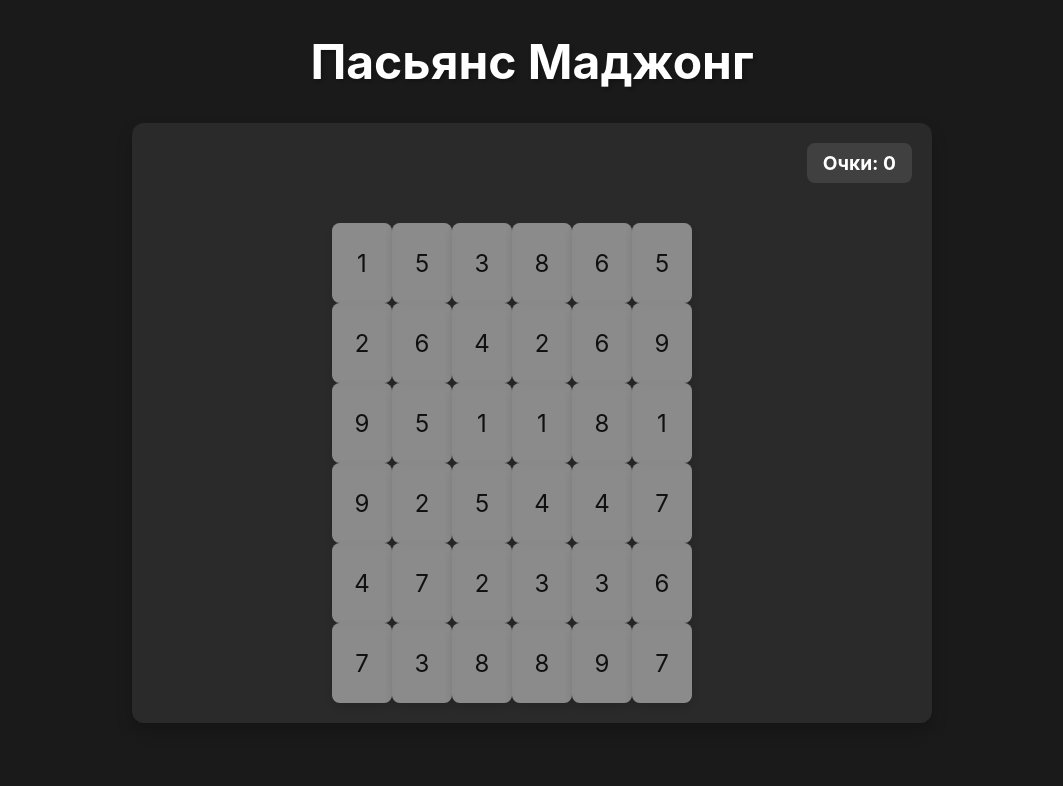
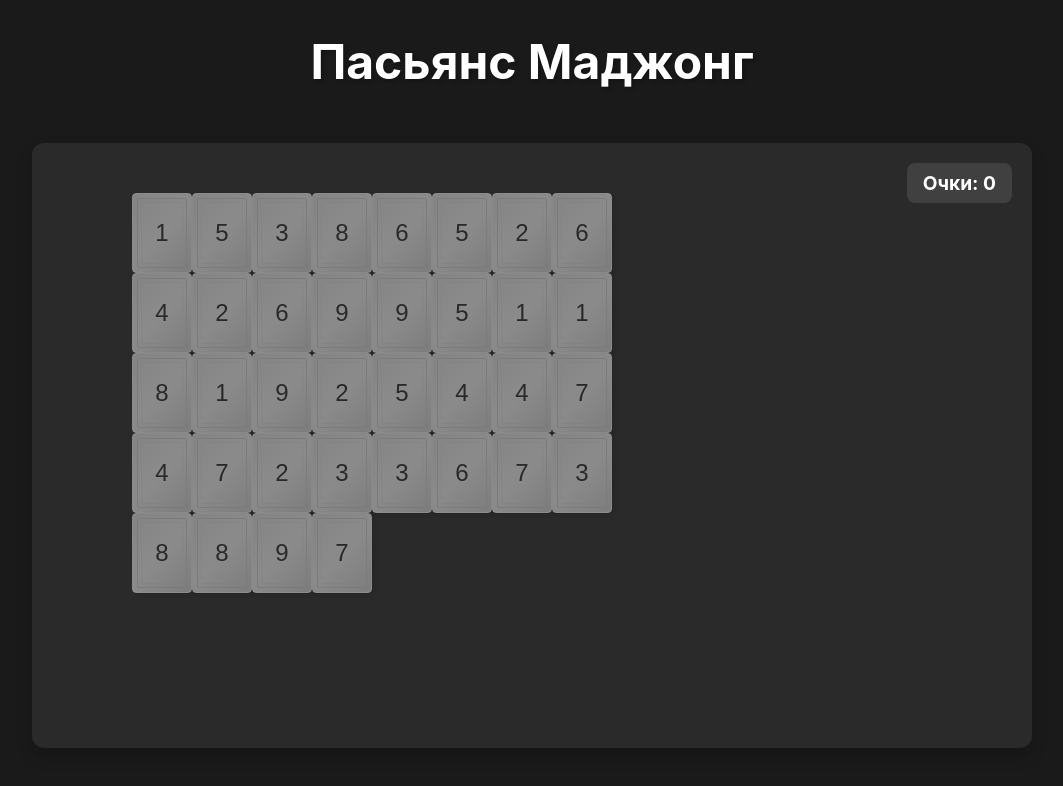
Before and after one commit to vvf11/monad-mahjong, a React (Create React App) app: page / in a window 1280 px wide. Both pictures are taken after a click on the button "Начать игру". Shown: the top 786 px of the page, without its empty margins (108-1171 px from the left). Built offline with nearby package versions, Linux system fonts and the light colour scheme.

Commit message:
Improve tile layout and styling

```diff
--- a/src/App.js
+++ b/src/App.js
@@ -19,8 +19,8 @@ const Title = styled.h1`
 `;
 
 const GameBoard = styled.div`
-  width: 800px;
-  height: 600px;
+  width: 1000px;
+  height: 800px;
   background-color: #2a2a2a;
   border-radius: 12px;
   box-shadow: 0 8px 16px rgba(0, 0, 0, 0.2);
@@ -30,6 +30,7 @@ const GameBoard = styled.div`
   position: relative;
   overflow: hidden;
   perspective: 1000px;
+  margin: 20px;
 `;
 
 const StartButton = styled.button`
@@ -104,21 +105,73 @@ function App() {
     const layout = [];
     let index = 0;
 
-    // Создаем пирамиду из 5 уровней
-    for (let z = 0; z < 5; z++) {
-      const layerSize = 6 - z; // Каждый следующий уровень меньше
-      for (let y = 0; y < layerSize; y++) {
-        for (let x = 0; x < layerSize; x++) {
+    // Создаем базовый слой (8x8)
+    const baseSize = 8;
+    for (let y = 0; y < baseSize; y++) {
+      for (let x = 0; x < baseSize; x++) {
         if (index < numbers.length) {
           layout.push({
             id: index,
             value: numbers[index],
-              x: 200 + x * 60 + z * 15, // Смещаем каждый уровень немного вправо
-              y: 100 + y * 80 + z * 15, // и вниз для эффекта 3D
-              z: z
+            x: 100 + x * 60,
+            y: 50 + y * 80,
+            z: 0
           });
           index++;
         }
+      }
+    }
+
+    // Добавляем второй слой (6x6)
+    const secondLayerSize = 6;
+    const secondLayerOffset = 1; // Смещение от края на 1 плитку
+    for (let y = 0; y < secondLayerSize; y++) {
+      for (let x = 0; x < secondLayerSize; x++) {
+        if (index < numbers.length) {
+          layout.push({
+            id: index,
+            value: numbers[index],
+            x: 100 + (secondLayerOffset + x) * 60 + 15,
+            y: 50 + (secondLayerOffset + y) * 80 + 15,
+            z: 1
+          });
+          index++;
+        }
+      }
+    }
+
+    // Добавляем третий слой (4x4)
+    const thirdLayerSize = 4;
+    const thirdLayerOffset = 2; // Смещение от края на 2 плитки
+    for (let y = 0; y < thirdLayerSize; y++) {
+      for (let x = 0; x < thirdLayerSize; x++) {
+        if (index < numbers.length) {
+          layout.push({
+            id: index,
+            value: numbers[index],
+            x: 100 + (thirdLayerOffset + x) * 60 + 30,
+            y: 50 + (thirdLayerOffset + y) * 80 + 30,
+            z: 2
+          });
+          index++;
+        }
+      }
+    }
+
+    // Добавляем верхний слой (2x2)
+    const topLayerSize = 2;
+    const topLayerOffset = 3; // Смещение от края на 3 плитки
+    for (let y = 0; y < topLayerSize; y++) {
+      for (let x = 0; x < topLayerSize; x++) {
+        if (index < numbers.length) {
+          layout.push({
+            id: index,
+            value: numbers[index],
+            x: 100 + (topLayerOffset + x) * 60 + 45,
+            y: 50 + (topLayerOffset + y) * 80 + 45,
+            z: 3
+          });
+          index++;
         }
       }
     }
--- a/src/components/Tile.js
+++ b/src/components/Tile.js
@@ -4,8 +4,8 @@ import styled from 'styled-components';
 const TileContainer = styled.div`
   width: 60px;
   height: 80px;
-  background-color: ${props => props.isSelected ? '#6d9eeb' : '#ffffff'};
-  border-radius: 8px;
+  background: linear-gradient(135deg, #f0f0f0 0%, #ffffff 50%, #e0e0e0 100%);
+  border-radius: 4px;
   position: absolute;
   left: ${props => props.x}px;
   top: ${props => props.y}px;
@@ -14,19 +14,41 @@ const TileContainer = styled.div`
   justify-content: center;
   align-items: center;
   font-size: 24px;
-  color: ${props => props.isSelected ? '#ffffff' : '#000000'};
-  box-shadow: 0 4px 8px rgba(0, 0, 0, 0.2);
+  font-family: "Noto Sans SC", sans-serif;
+  color: ${props => props.isSelected ? '#ff4444' : '#333333'};
+  box-shadow:
+    ${props => props.isSelected
+      ? '0 0 10px rgba(255, 68, 68, 0.5), 2px 2px 4px rgba(0, 0, 0, 0.2)'
+      : '2px 2px 4px rgba(0, 0, 0, 0.2)'};
   transition: all 0.3s ease;
   user-select: none;
-  transform: ${props => `translateZ(${props.z * 20}px)`};
+  transform:
+    ${props => `translateZ(${props.z * 20}px)
+    ${props.isSelected ? 'scale(1.05)' : 'scale(1)'}
+    ${props.isBlocked ? 'translateY(0)' : ''}`};
   opacity: ${props => props.isBlocked ? 0.6 : 1};
+  border: 1px solid #ccc;
+
+  &:before {
+    content: '';
+    position: absolute;
+    top: 4px;
+    left: 4px;
+    right: 4px;
+    bottom: 4px;
+    border: 1px solid #ddd;
+    border-radius: 2px;
+    pointer-events: none;
+  }
 
   &:hover {
-    transform: ${props => !props.isBlocked && `translateZ(${props.z * 20}px) translateY(-2px)`};
-    box-shadow: ${props => !props.isBlocked && '0 6px 12px rgba(0, 0, 0, 0.3)'};
+    ${props => !props.isBlocked && `
+      transform: translateZ(${props.z * 20}px) translateY(-2px) scale(1.02);
+      box-shadow: 0 6px 12px rgba(0, 0, 0, 0.2);
+    `}
   }
 
-  &::before {
+  &:after {
     content: '';
     position: absolute;
     top: 0;
@@ -34,8 +56,29 @@ const TileContainer = styled.div`
     right: 0;
     bottom: 0;
     background: ${props => props.isBlocked ? 'rgba(0, 0, 0, 0.2)' : 'none'};
-    border-radius: 8px;
-    pointer-events: ${props => props.isBlocked ? 'none' : 'auto'};
+    border-radius: 4px;
+    pointer-events: none;
+  }
+`;
+
+const TileValue = styled.div`
+  position: relative;
+  width: 100%;
+  height: 100%;
+  display: flex;
+  justify-content: center;
+  align-items: center;
+
+  &:before {
+    content: '';
+    position: absolute;
+    top: 8px;
+    left: 8px;
+    right: 8px;
+    bottom: 8px;
+    border: 1px solid #e8e8e8;
+    border-radius: 2px;
+    opacity: 0.5;
   }
 `;
 
@@ -49,7 +92,7 @@ const Tile = ({ value, x, y, z, isSelected, isBlocked, onClick }) => {
       isBlocked={isBlocked}
       onClick={onClick}
     >
-      {value}
+      <TileValue>{value}</TileValue>
     </TileContainer>
   );
 };
```
Lines whose indentation alone changed are shown as unchanged.
